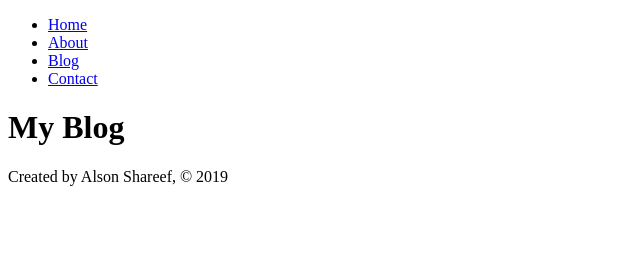
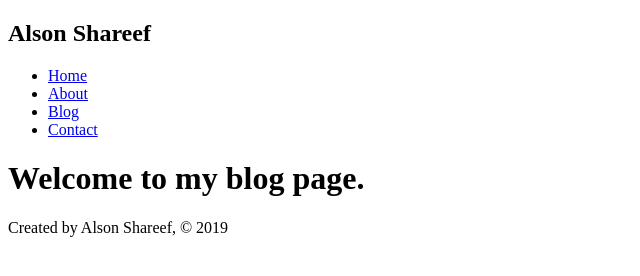
Before and after one commit to alsonshareef/gatsby-blog, a Gatsby site: page / in a window 1280 px wide. Shown: the whole page, without its empty margins (0-640 px from the left). Built offline with nearby package versions, Linux system fonts and the light colour scheme; Gatsby itself is replaced by a stand-in of ours.

Commit message:
minor changes to Header and index page

```diff
--- a/src/components/Header/Header.js
+++ b/src/components/Header/Header.js
@@ -5,6 +5,7 @@ const Header = () => {
     return (
         <header>
             <nav>
+                <h1>Alson Shareef</h1>
                 <ul>
                     <li>
                         <Link to="/">Home</Link>
--- a/src/pages/index.js
+++ b/src/pages/index.js
@@ -6,7 +6,7 @@ const indexPage = () => {
     return (
         <div>
             <Layout>
-                <h1>My Blog</h1>
+                <h1>Welcome to my blog page.</h1>
             </Layout>
         </div>
     );
```
